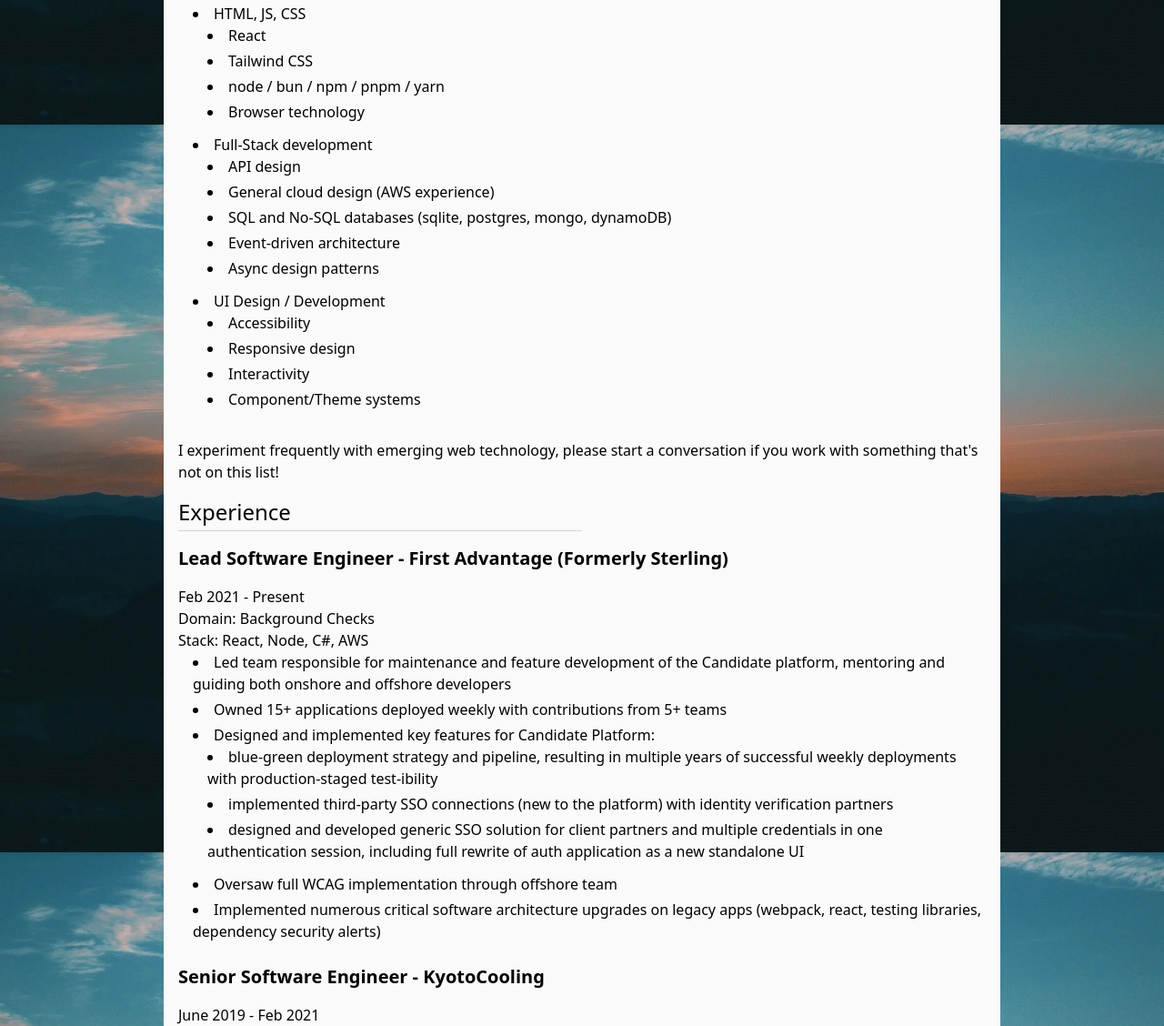
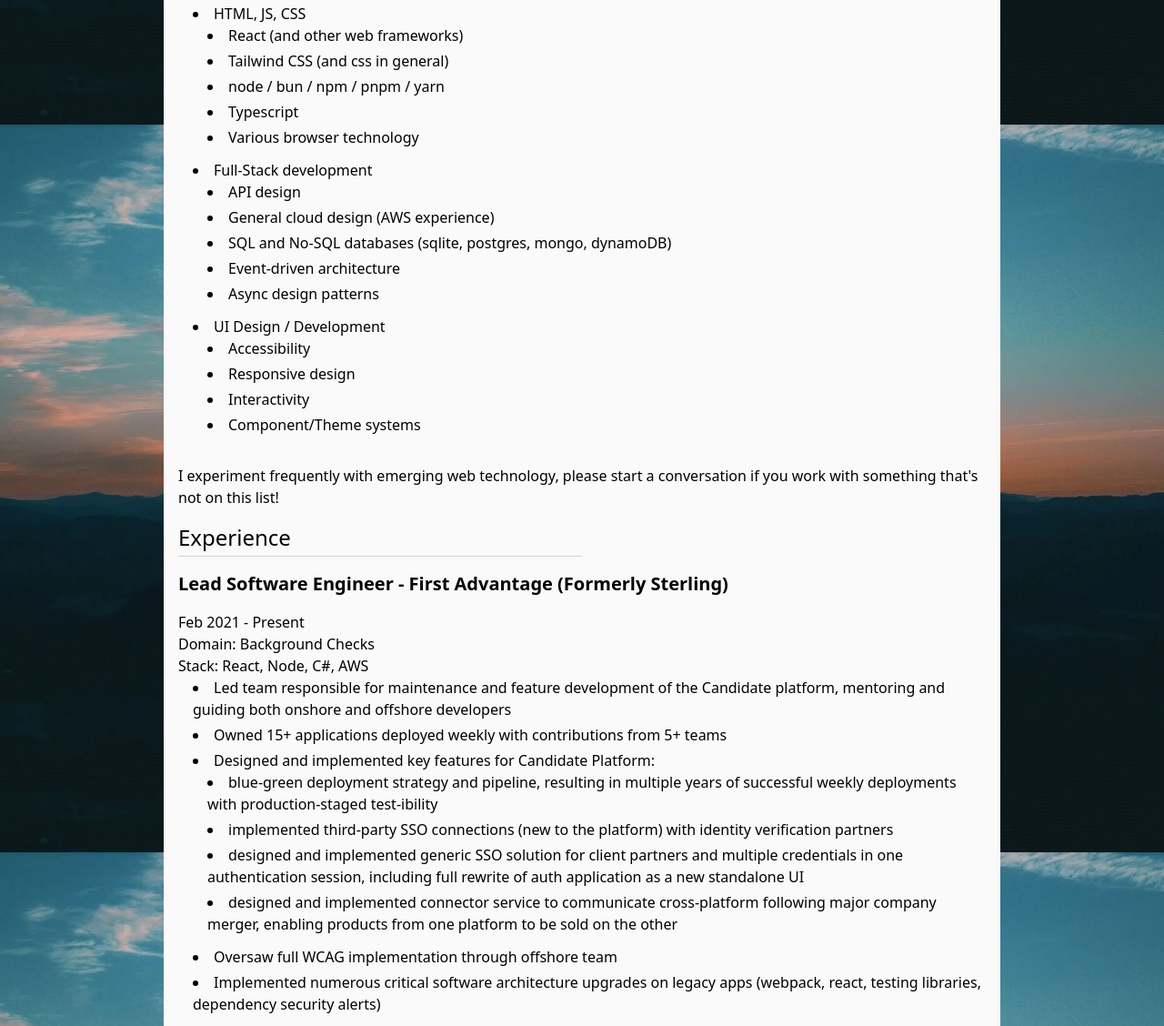
Before and after one commit to DSurguy/surgingforward.net, an Astro site: page /resume in a window 1280 px wide. Shown: the part 663-1791 px from the top of the page at 91% size. Built offline with nearby package versions, Linux system fonts and the light colour scheme; Astro itself is replaced by a stand-in of ours.

Commit message:
Update resume a bit

```diff
--- a/src/content/standalone/resume.mdx
+++ b/src/content/standalone/resume.mdx
@@ -2,7 +2,6 @@
 title: 'Derek Surguy | Resume and About Me'
 description: 'A little bit about me, my career and my skills'
 pubDate: 'Jan 19 2025'
-heroImage: '/blog-placeholder-5.jpg'
 ---
 
 ## About Me
@@ -14,10 +13,11 @@
 
 ## Primary Skills
 - HTML, JS, CSS
-  - React
-  - Tailwind CSS
+  - React (and other web frameworks)
+  - Tailwind CSS (and css in general)
   - node / bun / npm / pnpm / yarn
-  - Browser technology
+  - Typescript
+  - Various browser technology
 - Full-Stack development
   - API design
   - General cloud design (AWS experience)
@@ -44,7 +44,8 @@
 - Designed and implemented key features for Candidate Platform:
   - blue-green deployment strategy and pipeline, resulting in multiple years of successful weekly deployments with production-staged test-ibility
   - implemented third-party SSO connections (new to the platform) with identity verification partners
-  - designed and developed generic SSO solution for client partners and multiple credentials in one authentication session, including full rewrite of auth application as a new standalone UI
+  - designed and implemented generic SSO solution for client partners and multiple credentials in one authentication session, including full rewrite of auth application as a new standalone UI
+  - designed and implemented connector service to communicate cross-platform following major company merger, enabling products from one platform to be sold on the other
 - Oversaw full WCAG implementation through offshore team
 - Implemented numerous critical software architecture upgrades on legacy apps (webpack, react, testing libraries, dependency security alerts)
 
```
